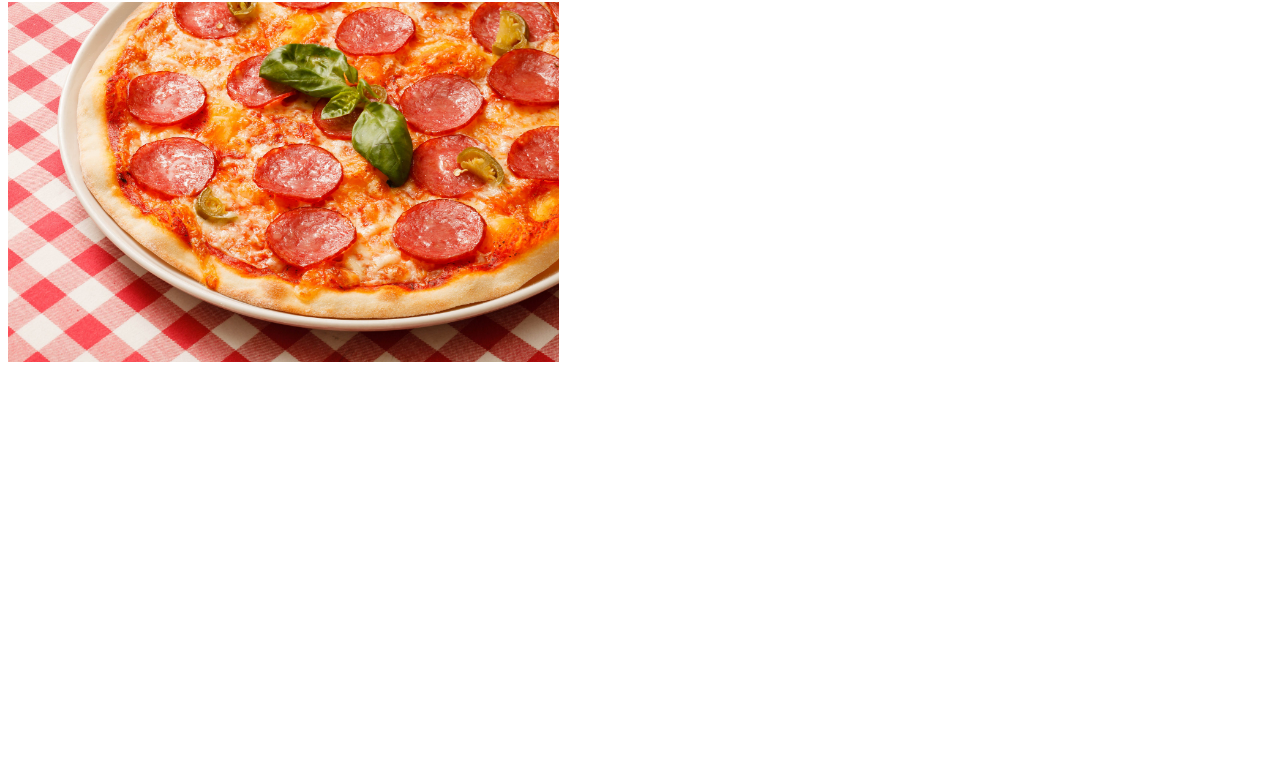
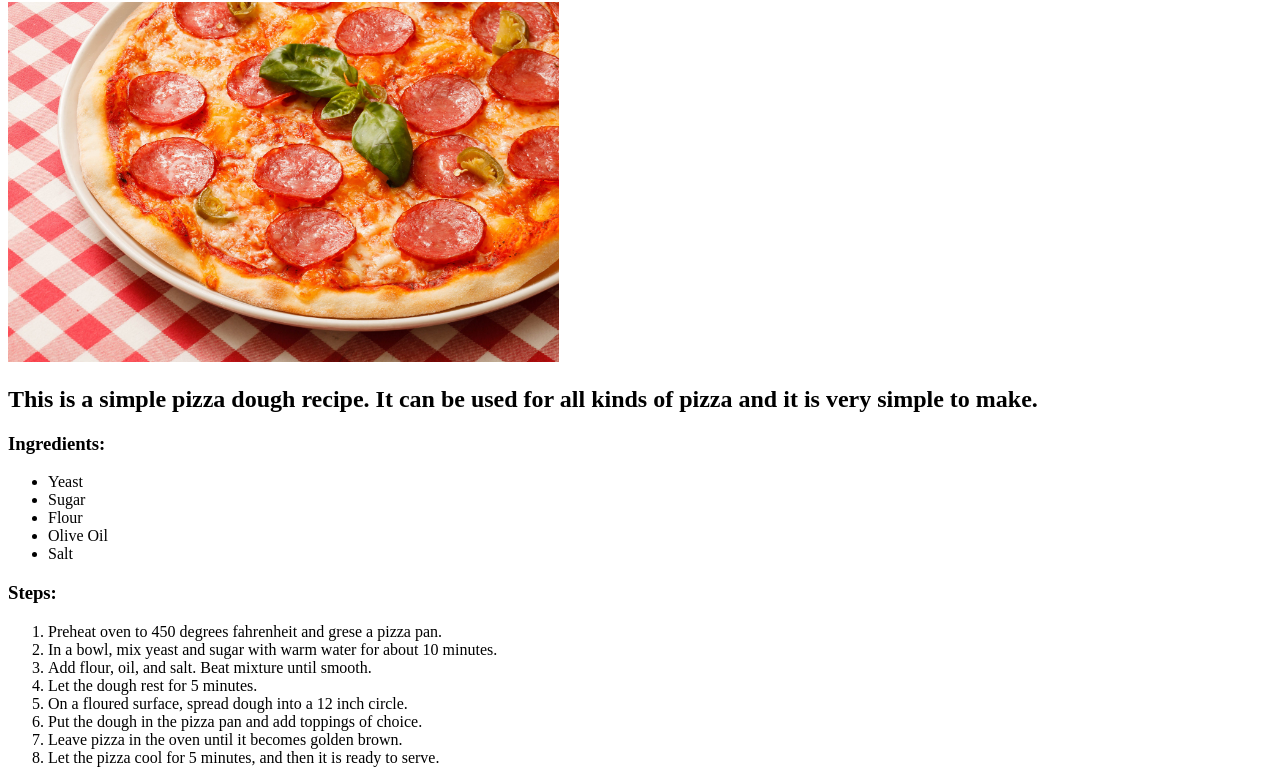
Before and after one commit to user8271/odin-recipes, a plain HTML site: page recipes/pizza.html in a window 1280 px wide. Shown: the part 78-861 px from the top of the page. Before the commit the page ends 800 px from the top, so only its background shows below. Drawn offline with Linux system fonts and the light colour scheme.

Commit message:
Completed the page for the pizza recipe

```diff
--- a/recipes/pizza.html
+++ b/recipes/pizza.html
@@ -7,5 +7,25 @@
 <body>
    <h1>Pizza</h1>
    <img src="../images/pizza.jpg" alt="A fresh pepperoni pizza" height="360">
+   <h2>This is a simple pizza dough recipe. It can be used for all kinds of pizza and it is very simple to make.</h2>
+   <h3>Ingredients:</h3>
+   <ul>
+        <li>Yeast</li>
+        <li>Sugar</li>
+        <li>Flour</li>
+        <li>Olive Oil</li>
+        <li>Salt</li>
+   </ul>
+   <h3>Steps:</h3>
+   <ol>
+       <li>Preheat oven to 450 degrees fahrenheit and grese a pizza pan.</li>
+       <li>In a bowl, mix yeast and sugar with warm water for about 10 minutes.</li>
+       <li>Add flour, oil, and salt. Beat mixture until smooth.</li>
+       <li>Let the dough rest for 5 minutes.</li>
+       <li>On a floured surface, spread dough into a 12 inch circle.</li>
+       <li>Put the dough in the pizza pan and add toppings of choice.</li>
+       <li>Leave pizza in the oven until it becomes golden brown.</li>
+       <li>Let the pizza cool for 5 minutes, and then it is ready to serve.</li>
+   </ol>
 </body>
 </html>
```
